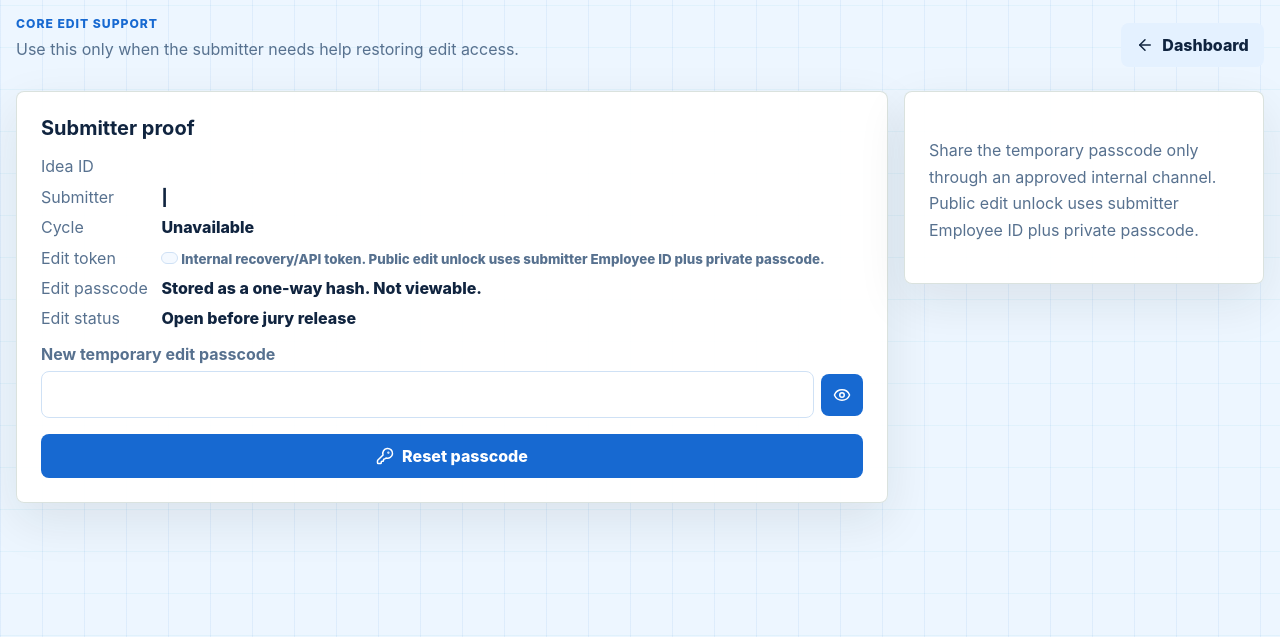
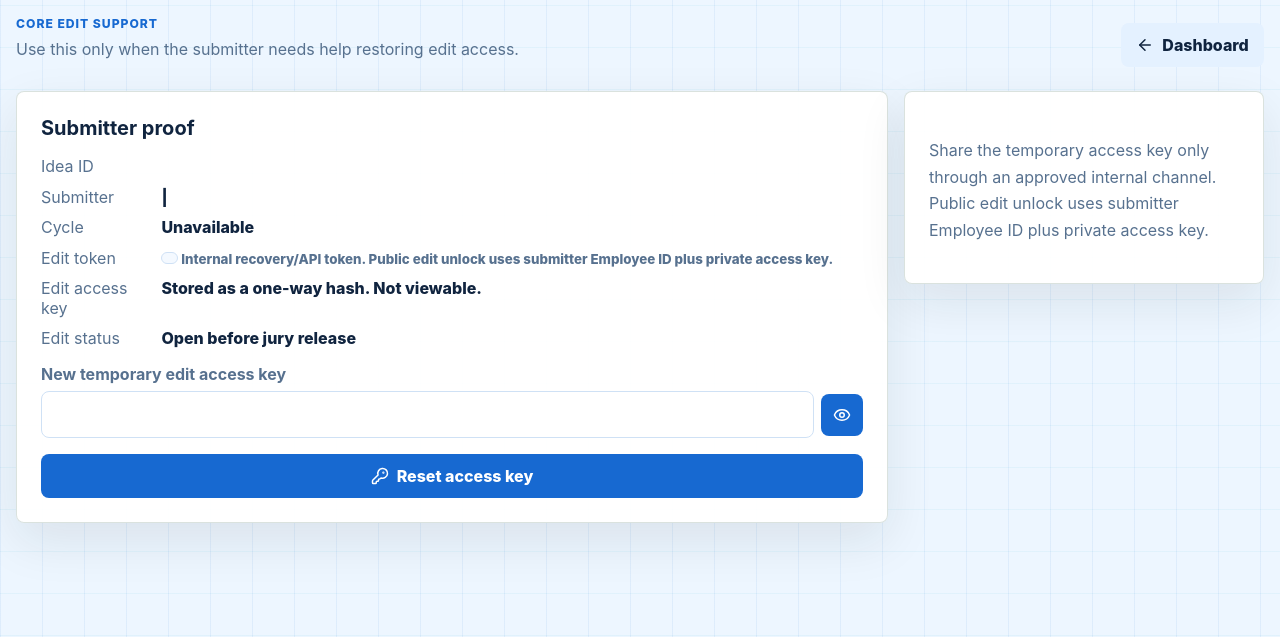
Before and after one commit to nathdiptanu/innovationPlatform, a Flask app: template app/templates/core/idea_support.html in a window 1280 px wide. Shown: the part 163-800 px from the top of the page. Run offline with Flask 3, Linux system fonts and the light colour scheme; the template is opened without the code that fills it, so the values that code supplies are empty.

Commit message:
Rename idea edit passcode to access key

```diff
--- a/app/core.py
+++ b/app/core.py
@@ -141,13 +141,13 @@ def reset_idea_edit_access(idea_id):
         abort(404, "Idea not found.")
     edit_pin = request.form.get("edit_pin", "").strip()
     if len(edit_pin) < 8:
-        flash("Temporary edit passcode must be at least eight characters.", "error")
+        flash("Temporary edit access key must be at least eight characters.", "error")
     else:
         collection("ideas").update_one(
             {"_id": idea["_id"]},
             {"$set": {"edit_pin_hash": generate_password_hash(edit_pin), "updated_at": utcnow()}},
         )
-        flash("Temporary edit passcode updated. Share the temporary passcode only with the verified submitter.", "success")
+        flash("Temporary edit access key updated. Share the temporary access key only with the verified submitter.", "success")
     return redirect(url_for("core.idea_support", idea_id=idea_id))
 
 
--- a/app/public.py
+++ b/app/public.py
@@ -137,7 +137,7 @@ def create():
             collection("ideas").update_one({"_id": idea["_id"]}, {"$set": {"submitter_visitor_id": submitter_id, "updated_at": utcnow()}})
             idea["submitter_visitor_id"] = submitter_id
             session[f"edit:{idea['idea_id']}"] = idea["edit_token"]
-            flash(f"Idea {idea['idea_id']} submitted. Keep your Employee ID and private edit passcode to edit it later.", "success")
+            flash(f"Idea {idea['idea_id']} submitted. Keep your Employee ID and private edit access key to edit it later.", "success")
             return redirect(url_for("public.idea_detail", idea_id=idea["idea_id"]))
         for error in errors:
             flash(error, "error")
@@ -229,7 +229,7 @@ def edit(idea_id):
             flash("Edit access restored for this browser session.", "success")
             return redirect(url_for("public.edit", idea_id=idea_id))
         if request.method == "POST" and request.form.get("unlock_edit"):
-            flash("Employee ID or private passcode did not match this idea.", "error")
+            flash("Employee ID or private edit access key did not match this idea.", "error")
         return render_template("public/edit_unlock.html", idea=idea), 403
     if cycle.get("jury_released_at") or cycle.get("archived"):
         flash("This idea is locked because it has been released to jury or archived.", "error")
--- a/app/services.py
+++ b/app/services.py
@@ -209,7 +209,7 @@ def create_idea(form, cycle, categories, attachments):
     errors = validate_idea(payload)
     edit_pin = form.get("edit_pin", "").strip()
     if len(edit_pin) < 8:
-        errors.append("Create an edit passcode of at least eight characters.")
+        errors.append("Create an edit access key of at least eight characters.")
     if errors:
         return None, errors
     payload["edit_pin_hash"] = generate_password_hash(edit_pin)
--- a/app/templates/core/idea_support.html
+++ b/app/templates/core/idea_support.html
@@ -20,19 +20,19 @@
             <dt>Edit token</dt>
             <dd>
                 <code class="token-code">{{ idea.edit_token }}</code>
-                <small class="muted">Internal recovery/API token. Public edit unlock uses submitter Employee ID plus private passcode.</small>
+                <small class="muted">Internal recovery/API token. Public edit unlock uses submitter Employee ID plus private access key.</small>
             </dd>
-            <dt>Edit passcode</dt><dd>Stored as a one-way hash. Not viewable.</dd>
+            <dt>Edit access key</dt><dd>Stored as a one-way hash. Not viewable.</dd>
             <dt>Edit status</dt><dd>{{ "Locked after jury release/archive" if cycle and (cycle.jury_released_at or cycle.archived) else "Open before jury release" }}</dd>
         </dl>
         <form class="form-stack" method="post" action="{{ url_for('core.reset_idea_edit_access', idea_id=idea.idea_id) }}">
-            <label>New temporary edit passcode
+            <label>New temporary edit access key
                 <span class="password-control">
                     <input type="password" name="edit_pin" minlength="8" required>
                     <button class="icon-button password-toggle" type="button" data-password-toggle aria-label="Show password"><i data-lucide="eye"></i></button>
                 </span>
             </label>
-            <button class="button" type="submit"><i data-lucide="key-round"></i>Reset passcode</button>
+            <button class="button" type="submit"><i data-lucide="key-round"></i>Reset access key</button>
         </form>
     </article>
     <article class="panel prose">
@@ -43,7 +43,7 @@
                 {% if categories.get(category_id) %}<span class="tag">{{ categories[category_id].name }}</span>{% endif %}
             {% endfor %}
         </div>
-        <p class="muted">Share the temporary passcode only through an approved internal channel. Public edit unlock uses submitter Employee ID plus private passcode.</p>
+        <p class="muted">Share the temporary access key only through an approved internal channel. Public edit unlock uses submitter Employee ID plus private access key.</p>
     </article>
 </section>
 {% endblock %}
--- a/app/templates/public/edit_unlock.html
+++ b/app/templates/public/edit_unlock.html
@@ -5,16 +5,16 @@
     <div>
         <p class="eyebrow">{{ idea.idea_id }}</p>
         <h1>Unlock idea editing</h1>
-        <p class="muted">For security, editing requires the submitter Employee ID and the private edit passcode created during submission. Core committee can reset the passcode if the submitter forgets it.</p>
+        <p class="muted">For security, editing requires the submitter Employee ID and the private edit access key created during submission. Core committee can reset the access key if the submitter forgets it.</p>
     </div>
     <form class="panel form-stack" method="post">
         <input type="hidden" name="unlock_edit" value="1">
         <label>Employee ID
             <input name="owner_employee_id" placeholder="Enter submitter Employee ID" required>
         </label>
-        <label>Edit passcode
+        <label>Edit access key
             <span class="password-control">
-                <input type="password" name="edit_pin" placeholder="Private passcode created during submission" required>
+                <input type="password" name="edit_pin" placeholder="Private access key created during submission" required>
                 <button class="icon-button password-toggle" type="button" data-password-toggle aria-label="Show password"><i data-lucide="eye"></i></button>
             </span>
         </label>
--- a/app/templates/public/idea_form.html
+++ b/app/templates/public/idea_form.html
@@ -18,9 +18,9 @@
             <label>Submitter FTE name<input name="owner_name" value="{{ idea.owner_name if idea else '' }}" required></label>
             <label>Employee ID<input name="owner_employee_id" value="{{ idea.owner_employee_id if idea else '' }}" required></label>
             {% if not idea %}
-                <label>Edit passcode <span class="help-tooltip" title="Private passcode used with the submitter Employee ID if your browser session expires. It is stored only as a hash.">?</span>
+                <label>Edit access key <span class="help-tooltip" title="Private access key used with the submitter Employee ID if your browser session expires. It is stored only as a hash.">?</span>
                     <span class="password-control">
-                        <input type="password" name="edit_pin" minlength="8" placeholder="Create private edit passcode" required>
+                        <input type="password" name="edit_pin" minlength="8" placeholder="Create private edit access key" required>
                         <button class="icon-button password-toggle" type="button" data-password-toggle aria-label="Show password"><i data-lucide="eye"></i></button>
                     </span>
                 </label>
--- a/seed_sample_data.py
+++ b/seed_sample_data.py
@@ -8,7 +8,7 @@ from werkzeug.security import generate_password_hash
 
 
 SAMPLE_PASSWORD = "GirtDemo123!"
-SAMPLE_EDIT_PIN = "DemoEdit123!"
+SAMPLE_EDIT_KEY = "GRIT-9K7X-42QF"
 SAMPLE_ATTACHMENTS = [
     {"original_name": "sample-automation.png", "display_name": "Automation workflow preview", "path": "uploads/sample-automation.png"},
     {"original_name": "sample-process.png", "display_name": "Process improvement snapshot", "path": "uploads/sample-process.png"},
@@ -111,7 +111,7 @@ def ensure_demo_idea(cycle, category_ids, suffix, problem, readiness, employee_i
     document = {
         "idea_id": idea_id,
         "edit_token": f"demo-edit-{suffix.lower()}",
-        "edit_pin_hash": existing.get("edit_pin_hash") if existing and existing.get("edit_pin_hash") else generate_password_hash(SAMPLE_EDIT_PIN),
+        "edit_pin_hash": generate_password_hash(SAMPLE_EDIT_KEY),
         "cycle_id": str(cycle["_id"]),
         "problem_statement": problem,
         "solution_summary": SOLUTIONS[attachment_index % len(SOLUTIONS)],
```
Also changed, not shown: LOGIN.md (+3 -3 lines), app/openapi.py (+5 -5 lines), howToUse.html (+5 -5 lines), tests/test_web.py (+2 -2 lines), README.md, data/grit.sqlite3.
